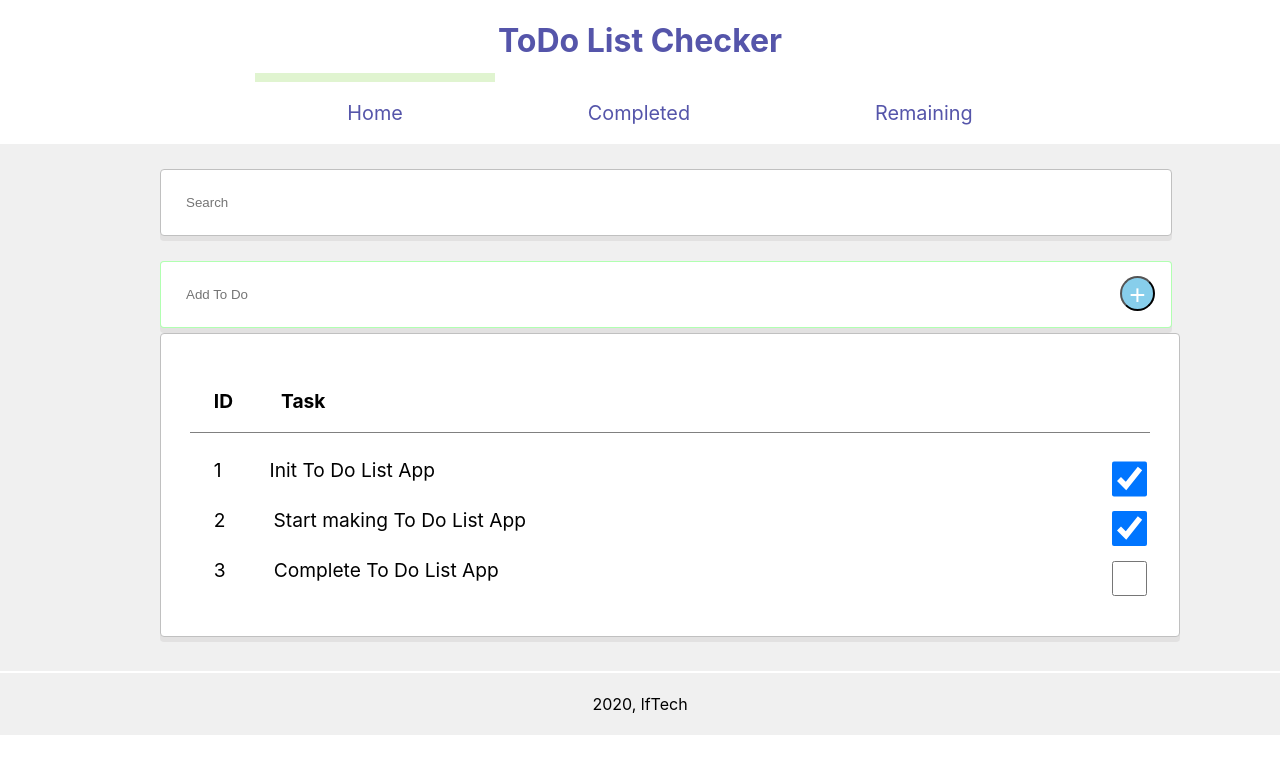
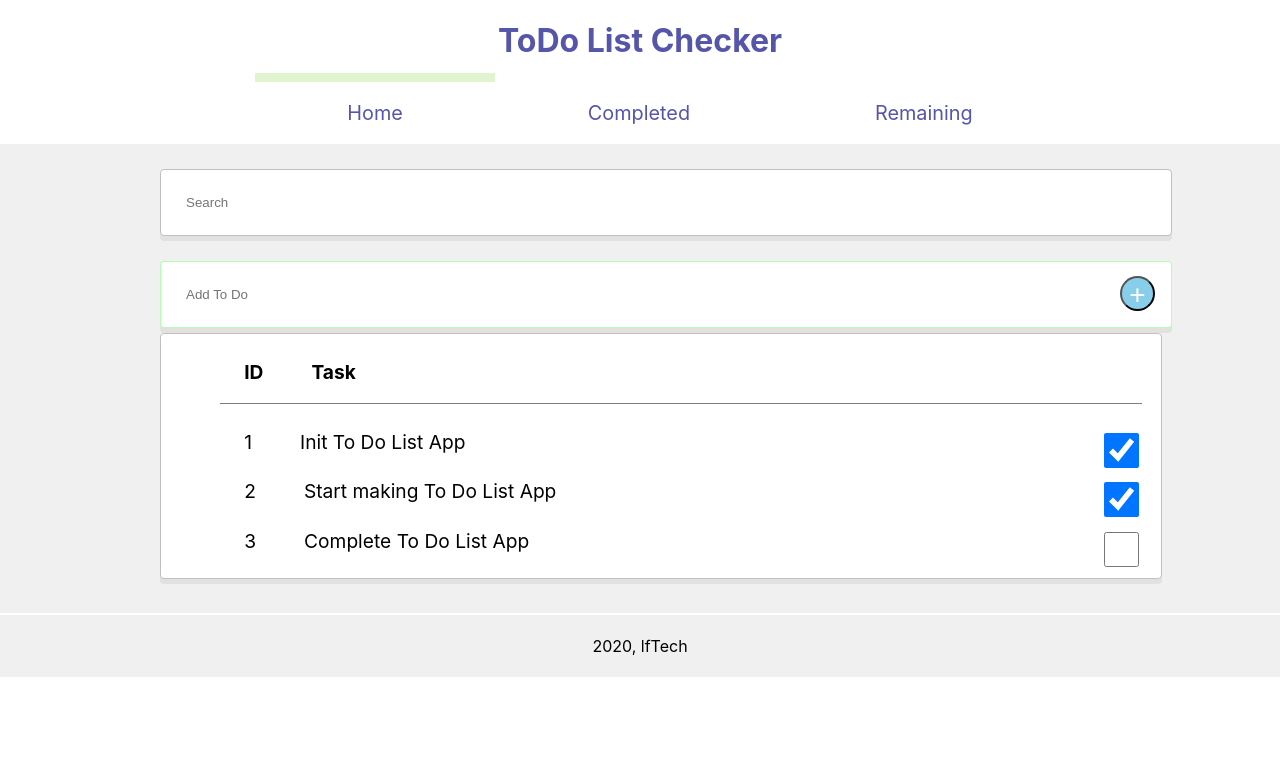
Before and after one commit to susankoju/practice, a React (Create React App) app in the folder react/to-do-list/: page / in a window 1280 px wide. Shown: the top 774 px of the page. Built offline with nearby package versions, Linux system fonts and the light colour scheme.

Commit message:
list width correction

```diff
--- a/react/to-do-list/src/index.css
+++ b/react/to-do-list/src/index.css
@@ -98,19 +98,22 @@ section.toDoList{
   font-size: 1.5vw;
   padding-bottom: 1.5em;
   min-height: 80%;
+
 }
 .toDoList ul{
   list-style: none;
-  padding: 1.5em;
   margin: 5px auto;
   width: 100%;
   background-color: white;
   border-radius: 4px;
   box-shadow:  0px 5px rgba(145, 138, 138, 0.15);
   border: 1px solid silver;
+
+
 }
 .toDoList ul li{
   margin: 2vw auto;
+  padding: 0px 1em;
 }
 
 .toDoList p label{
```
